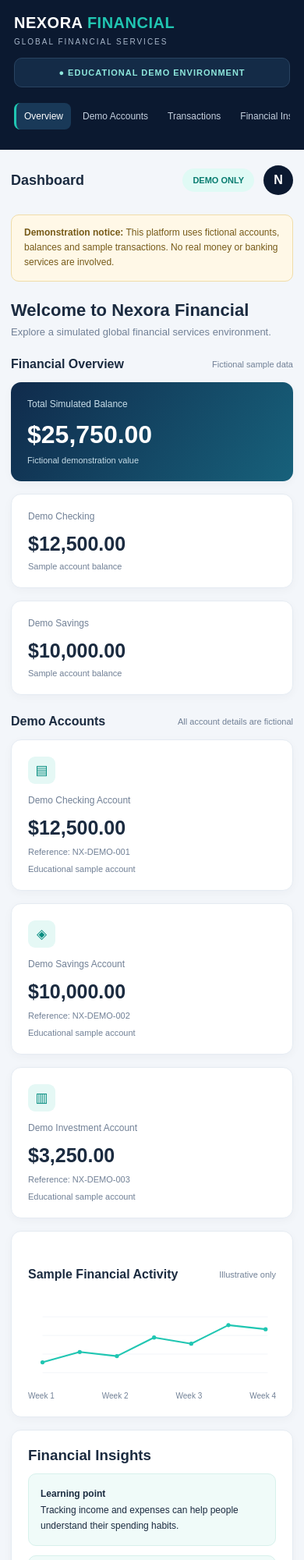
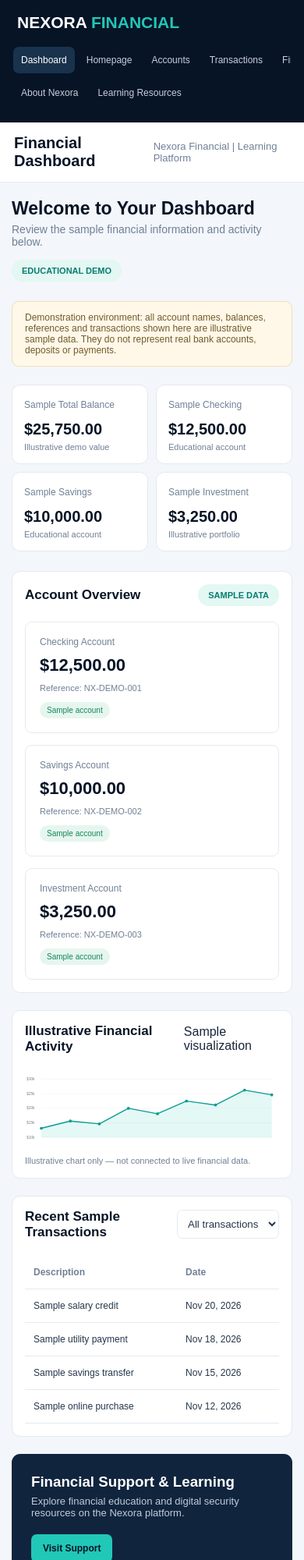
Before and after one commit to chasebankreliefsuppot/Chase-financial-support-, a plain HTML site: page dashboard.html in a window 390 px wide. Shown: the top 2000 px of the page at 78% size. Drawn offline with Linux system fonts and the light colour scheme.

Commit message:
Upgrade Nexora Financial dashboard
Improve dashboard design, responsive account overview, illustrative financial activity chart, sample transactions, filtering and financial support navigation.

```diff
--- a/dashboard.html
+++ b/dashboard.html
@@ -4,430 +4,214 @@
 <head>
 <meta charset="UTF-8">
 <meta name="viewport" content="width=device-width, initial-scale=1.0">
-<meta name="theme-color" content="#0b1930">
-<title>Nexora Financial | Global Financial Services</title>
-
+<meta name="theme-color" content="#071426">
+<title>Dashboard | Nexora Financial</title>
 <style>
-:root {
-  --navy:#0b1930;
-  --blue:#153d68;
-  --teal:#20c6b2;
-  --light:#f3f6fa;
-  --white:#fff;
-  --text:#1b2b40;
-  --muted:#718096;
-  --border:#e5ebf2;
+:root{
+  --navy:#071426;--navy2:#10243d;--teal:#21c7b7;
+  --bg:#f3f6fa;--white:#fff;--muted:#718096;
+  --border:#e4eaf1;--green:#14865d;--red:#c34b4b;
 }
 *{box-sizing:border-box;margin:0;padding:0}
-body{
-  font-family:Arial,Helvetica,sans-serif;
-  background:var(--light);
-  color:var(--text);
-}
+body{font-family:Arial,Helvetica,sans-serif;background:var(--bg);color:#17263b}
 a{text-decoration:none;color:inherit}
 .layout{display:flex;min-height:100vh}
-.sidebar{
-  width:245px;
-  background:var(--navy);
-  color:white;
-  padding:28px 18px;
-  flex-shrink:0;
+.sidebar{width:245px;background:var(--navy);color:white;padding:27px 18px;flex-shrink:0}
+.brand{font-size:21px;font-weight:800;padding:0 12px 35px}
+.brand span{color:var(--teal)}
+.nav-label{font-size:10px;color:#8192a8;letter-spacing:1.5px;padding:15px 12px 9px}
+.nav a{display:block;padding:12px;border-radius:7px;color:#c4d0de;font-size:14px;margin:4px 0}
+.nav a.active,.nav a:hover{background:#19334d;color:white}
+.main{flex:1;min-width:0}
+.topbar{background:white;padding:19px 30px;border-bottom:1px solid var(--border);display:flex;justify-content:space-between;align-items:center;gap:15px}
+.topbar h2{font-size:20px;color:var(--navy)}
+.profile{font-size:13px;color:var(--muted)}
+.content{padding:30px;max-width:1250px;margin:auto}
+.welcome{display:flex;justify-content:space-between;gap:15px;align-items:center;margin-bottom:25px}
+.welcome h1{font-size:27px;color:var(--navy);margin-bottom:5px}
+.welcome p{font-size:14px;color:var(--muted)}
+.demo-tag{background:#e3f7f3;color:#087d70;border-radius:30px;padding:8px 13px;font-size:11px;font-weight:800;white-space:nowrap}
+.notice{background:#fff8e8;border:1px solid #f2dfb7;border-radius:9px;padding:13px 16px;color:#725b2b;font-size:12px;margin-bottom:23px}
+.cards{display:grid;grid-template-columns:repeat(4,1fr);gap:17px;margin-bottom:25px}
+.card{background:white;border:1px solid var(--border);border-radius:11px;padding:21px}
+.card small{font-size:12px;color:var(--muted)}
+.card h2{font-size:25px;color:var(--navy);margin:12px 0 5px}
+.card .sub{font-size:11px;color:var(--muted)}
+.panel{background:white;border:1px solid var(--border);border-radius:11px;padding:22px;margin-bottom:22px}
+.panel-head{display:flex;justify-content:space-between;align-items:center;gap:12px;margin-bottom:20px}
+.panel-head h3{font-size:17px;color:var(--navy)}
+.panel-head a{font-size:12px;color:#087f79;font-weight:700}
+.accounts{display:grid;grid-template-columns:repeat(3,1fr);gap:15px}
+.account{border:1px solid var(--border);border-radius:9px;padding:18px}
+.account .type{font-size:12px;color:var(--muted)}
+.account h3{font-size:22px;margin:10px 0;color:var(--navy)}
+.account .number{font-size:11px;color:var(--muted)}
+.account .status{display:inline-block;margin-top:12px;padding:5px 9px;background:#e6f6ef;color:var(--green);font-size:10px;border-radius:20px}
+.activity{display:flex;align-items:center;gap:12px}
+.activity svg{width:100%;height:auto;display:block}
+.legend{font-size:11px;color:var(--muted);margin-top:8px}
+select{border:1px solid var(--border);padding:9px;border-radius:7px;background:white;color:#26364b}
+.table-wrap{overflow-x:auto}
+table{width:100%;border-collapse:collapse;min-width:600px}
+th,td{text-align:left;padding:14px 11px;border-bottom:1px solid var(--border);font-size:12px}
+th{color:var(--muted);font-weight:600}
+td{color:#26364b}
+.amount.credit{color:var(--green);font-weight:700}
+.amount.debit{color:var(--red);font-weight:700}
+.status-pill{background:#e6f6ef;color:var(--green);padding:5px 8px;border-radius:20px;font-size:10px}
+.support-box{background:var(--navy2);color:white;border-radius:11px;padding:25px;display:flex;justify-content:space-between;align-items:center;gap:20px}
+.support-box p{font-size:13px;color:#c0ccda;margin-top:6px}
+.support-box a{background:var(--teal);color:#071426;padding:11px 15px;border-radius:7px;font-size:12px;font-weight:800;white-space:nowrap}
+footer{text-align:center;padding:22px;color:var(--muted);font-size:11px}
+@media(max-width:950px){
+ .cards{grid-template-columns:repeat(2,1fr)}
+ .accounts{grid-template-columns:1fr}
 }
-.brand{font-size:22px;font-weight:800;letter-spacing:.5px}
-.brand span{color:var(--teal)}
-.brand-sub{
-  color:#a8b7ca;
-  font-size:10px;
-  letter-spacing:2px;
-  margin-top:7px;
-}
-.demo-side{
-  margin:28px 0;
-  padding:12px;
-  background:#142b47;
-  border:1px solid #294361;
-  border-radius:10px;
-  color:#8ee7dc;
-  font-size:11px;
-  text-align:center;
-  letter-spacing:1px;
-  font-weight:bold;
-}
-.nav-title{
-  color:#8193aa;
-  font-size:10px;
-  letter-spacing:1.5px;
-  margin:25px 10px 12px;
-}
-.nav a{
-  display:block;
-  padding:13px 12px;
-  margin:5px 0;
-  border-radius:8px;
-  color:#c4d0df;
-  font-size:14px;
-}
-.nav a:hover,.nav a.active{
-  background:#193958;
-  color:white;
-}
-.nav a.active{border-left:3px solid var(--teal)}
-.sidebar-bottom{
-  margin-top:50px;
-  padding:15px 10px;
-  border-top:1px solid #263c56;
-  color:#a8b7ca;
-  font-size:11px;
-  line-height:1.7;
-}
-.main{flex:1;min-width:0;padding:28px 34px}
-.topbar{
-  display:flex;
-  justify-content:space-between;
-  align-items:center;
-  gap:15px;
-  margin-bottom:25px;
-}
-.topbar h2{font-size:22px}
-.top-right{
-  display:flex;
-  align-items:center;
-  gap:12px;
-}
-.demo-pill{
-  background:#e0faf5;
-  color:#087c70;
-  padding:9px 13px;
-  border-radius:30px;
-  font-size:11px;
-  font-weight:bold;
-}
-.profile{
-  width:38px;height:38px;border-radius:50%;
-  background:var(--navy);color:white;
-  display:grid;place-items:center;font-weight:bold;
-}
-.notice{
-  background:#fff8e7;
-  border:1px solid #f0dca8;
-  color:#765a18;
-  padding:13px 16px;
-  border-radius:10px;
-  font-size:12px;
-  line-height:1.6;
-  margin-bottom:24px;
-}
-.welcome{margin-bottom:24px}
-.welcome h1{font-size:25px;margin-bottom:7px}
-.welcome p{color:var(--muted);font-size:13px}
-.section-heading{
-  display:flex;justify-content:space-between;
-  align-items:center;gap:10px;margin:25px 0 14px;
-}
-.section-heading h3{font-size:16px}
-.section-heading span{font-size:11px;color:var(--muted)}
-.cards{
-  display:grid;
-  grid-template-columns:repeat(3,minmax(0,1fr));
-  gap:16px;
-}
-.card{
-  background:white;
-  padding:21px;
-  border-radius:13px;
-  border:1px solid var(--border);
-  box-shadow:0 3px 12px rgba(20,40,70,.035);
-}
-.balance-card{
-  background:linear-gradient(125deg,#102b4c,#17617b);
-  color:white;
-  border:0;
-}
-.card-label{font-size:12px;color:var(--muted)}
-.balance-card .card-label{color:#c6dce7}
-.amount{
-  font-size:27px;font-weight:800;
-  margin:14px 0 8px;
-}
-.balance-card .amount{font-size:32px}
-.card-foot{font-size:11px;color:var(--muted)}
-.balance-card .card-foot{color:#c6dce7}
-.account-icon{
-  width:35px;height:35px;
-  display:grid;place-items:center;
-  background:#e5f8f5;color:#078d80;
-  border-radius:9px;font-size:17px;
-  margin-bottom:14px;
-}
-.account-number{
-  font-size:11px;color:var(--muted);
-  margin:10px 0;
-}
-.chart-wrap{
-  display:grid;
-  grid-template-columns:1.6fr 1fr;
-  gap:16px;
-  margin-top:16px;
-}
-.chart{
-  width:100%;height:auto;
-  margin-top:18px;
-}
-.chart-labels{
-  display:flex;justify-content:space-between;
-  color:var(--muted);font-size:10px;
-  margin-top:5px;
-}
-.insight{
-  background:#f0fbf9;
-  border:1px solid #d7f1ec;
-  padding:15px;border-radius:10px;
-  margin-top:12px;font-size:12px;line-height:1.7;
-}
-.transaction-card{margin-top:18px}
-.table-wrap{overflow-x:auto}
-table{
-  border-collapse:collapse;
-  width:100%;
-  min-width:520px;
-  margin-top:12px;
-}
-th,td{
-  padding:14px 12px;
-  text-align:left;
-  border-bottom:1px solid var(--border);
-  font-size:12px;
-}
-th{color:var(--muted);font-weight:600}
-td{color:var(--text)}
-.status{
-  display:inline-block;
-  background:#e6f8f1;
-  color:#13845d;
-  padding:5px 9px;
-  border-radius:20px;
-  font-size:10px;
-}
-.credit{color:#12845c;font-weight:bold}
-.debit{color:#d15b5b;font-weight:bold}
-.filter{
-  padding:9px 12px;
-  border:1px solid var(--border);
-  border-radius:8px;
-  background:white;
-  color:var(--text);
-  font-size:12px;
-}
-.bottom-grid{
-  display:grid;
-  grid-template-columns:1fr 1fr;
-  gap:16px;
-  margin-top:18px;
-}
-.info-text{
-  font-size:12px;
-  color:var(--muted);
-  line-height:1.8;
-  margin-top:10px;
-}
-.footer{
-  text-align:center;
-  color:var(--muted);
-  font-size:10px;
-  line-height:1.8;
-  padding:28px 10px 10px;
-}
-@media(max-width:900px){
-  .sidebar{width:205px}
-  .main{padding:24px 20px}
-  .cards{grid-template-columns:1fr 1fr}
-  .chart-wrap{grid-template-columns:1fr}
-}
-@media(max-width:620px){
+@media(max-width:650px){
  .layout{display:block}
-  .sidebar{width:100%;padding:18px}
-  .brand{font-size:20px}
-  .demo-side{margin:15px 0}
-  .nav-title,.sidebar-bottom{display:none}
-  .nav{
-    display:flex;gap:5px;
-    overflow-x:auto;padding-bottom:3px;
-  }
-  .nav a{white-space:nowrap;padding:10px;font-size:12px}
-  .main{padding:20px 14px}
-  .topbar h2{font-size:18px}
-  .welcome h1{font-size:22px}
-  .cards{grid-template-columns:1fr}
-  .bottom-grid{grid-template-columns:1fr}
-  .amount{font-size:25px}
+ .sidebar{width:100%;padding:17px}
+ .brand{padding:0 5px 15px}
+ .nav-label{display:none}
+ .nav{display:flex;gap:5px;overflow-x:auto}
+ .nav a{white-space:nowrap;font-size:12px;padding:10px}
+ .topbar{padding:15px 18px}
+ .content{padding:20px 15px}
+ .welcome{align-items:flex-start;flex-direction:column}
+ .welcome h1{font-size:23px}
+ .cards{gap:10px}
+ .card{padding:15px}
+ .card h2{font-size:20px}
+ .panel{padding:16px}
+ .support-box{align-items:flex-start;flex-direction:column}
 }
 </style>
 </head>
-
 <body>
 <div class="layout">
 
 <aside class="sidebar">
   <div class="brand">NEXORA <span>FINANCIAL</span></div>
-  <div class="brand-sub">GLOBAL FINANCIAL SERVICES</div>
-
-  <div class="demo-side">● EDUCATIONAL DEMO ENVIRONMENT</div>
-
-  <div class="nav-title">MAIN MENU</div>
+  <div class="nav-label">MAIN MENU</div>
   <nav class="nav">
-    <a class="active" href="#overview">Overview</a>
-    <a href="#accounts">Demo Accounts</a>
+    <a class="active" href="dashboard.html">Dashboard</a>
+    <a href="index.html">Homepage</a>
+    <a href="#accounts">Accounts</a>
     <a href="#transactions">Transactions</a>
-    <a href="#insights">Financial Insights</a>
-    <a href="#settings">Settings</a>
-    <a href="index.html">Back to Homepage</a>
+    <a href="#activity">Financial Activity</a>
+    <a href="#support">Financial Support</a>
   </nav>
-
-  <div class="sidebar-bottom">
-    Nexora Financial<br>
-    Learn. Simulate. Secure.<br>
-    Independent educational platform.
-  </div>
+  <div class="nav-label">INFORMATION</div>
+  <nav class="nav">
+    <a href="index.html#about">About Nexora</a>
+    <a href="index.html#services">Learning Resources</a>
+  </nav>
 </aside>
 
 <main class="main">
-
   <header class="topbar">
-    <h2>Dashboard</h2>
-    <div class="top-right">
-      <span class="demo-pill">DEMO ONLY</span>
-      <div class="profile">N</div>
-    </div>
+    <h2>Financial Dashboard</h2>
+    <div class="profile">Nexora Financial | Learning Platform</div>
   </header>
 
-  <div class="notice">
-    <strong>Demonstration notice:</strong>
-    This platform uses fictional accounts, balances and sample transactions.
-    No real money or banking services are involved.
+  <div class="content">
+    <div class="welcome">
+      <div>
+        <h1>Welcome to Your Dashboard</h1>
+        <p>Review the sample financial information and activity below.</p>
+      </div>
+      <span class="demo-tag">EDUCATIONAL DEMO</span>
     </div>
 
-  <section class="welcome" id="overview">
-    <h1>Welcome to Nexora Financial</h1>
-    <p>Explore a simulated global financial services environment.</p>
-  </section>
-
-  <div class="section-heading">
-    <h3>Financial Overview</h3>
-    <span>Fictional sample data</span>
+    <div class="notice">
+      Demonstration environment: all account names, balances, references and transactions shown here are illustrative sample data. They do not represent real bank accounts, deposits or payments.
     </div>
 
     <section class="cards">
-    <div class="card balance-card">
-      <div class="card-label">Total Simulated Balance</div>
-      <div class="amount">$25,750.00</div>
-      <div class="card-foot">Fictional demonstration value</div>
+      <article class="card">
+        <small>Sample Total Balance</small>
+        <h2>$25,750.00</h2>
+        <div class="sub">Illustrative demo value</div>
+      </article>
+      <article class="card">
+        <small>Sample Checking</small>
+        <h2>$12,500.00</h2>
+        <div class="sub">Educational account</div>
+      </article>
+      <article class="card">
+        <small>Sample Savings</small>
+        <h2>$10,000.00</h2>
+        <div class="sub">Educational account</div>
+      </article>
+      <article class="card">
+        <small>Sample Investment</small>
+        <h2>$3,250.00</h2>
+        <div class="sub">Illustrative portfolio</div>
+      </article>
+    </section>
+
+    <section class="panel" id="accounts">
+      <div class="panel-head">
+        <h3>Account Overview</h3>
+        <span class="demo-tag">SAMPLE DATA</span>
       </div>
-
-    <div class="card">
-      <div class="card-label">Demo Checking</div>
-      <div class="amount">$12,500.00</div>
-      <div class="card-foot">Sample account balance</div>
-    </div>
-
-    <div class="card">
-      <div class="card-label">Demo Savings</div>
-      <div class="amount">$10,000.00</div>
-      <div class="card-foot">Sample account balance</div>
+      <div class="accounts">
+        <article class="account">
+          <div class="type">Checking Account</div>
+          <h3>$12,500.00</h3>
+          <div class="number">Reference: NX-DEMO-001</div>
+          <span class="status">Sample account</span>
+        </article>
+        <article class="account">
+          <div class="type">Savings Account</div>
+          <h3>$10,000.00</h3>
+          <div class="number">Reference: NX-DEMO-002</div>
+          <span class="status">Sample account</span>
+        </article>
+        <article class="account">
+          <div class="type">Investment Account</div>
+          <h3>$3,250.00</h3>
+          <div class="number">Reference: NX-DEMO-003</div>
+          <span class="status">Sample account</span>
+        </article>
       </div>
     </section>
 
-  <section id="accounts">
-    <div class="section-heading">
-      <h3>Demo Accounts</h3>
-      <span>All account details are fictional</span>
+    <section class="panel" id="activity">
+      <div class="panel-head">
+        <h3>Illustrative Financial Activity</h3>
+        <span class="sub">Sample visualization</span>
       </div>
-
-    <div class="cards">
-      <div class="card">
-        <div class="account-icon">▤</div>
-        <div class="card-label">Demo Checking Account</div>
-        <div class="amount">$12,500.00</div>
-        <div class="account-number">Reference: NX-DEMO-001</div>
-        <div class="card-foot">Educational sample account</div>
-      </div>
-
-      <div class="card">
-        <div class="account-icon">◈</div>
-        <div class="card-label">Demo Savings Account</div>
-        <div class="amount">$10,000.00</div>
-        <div class="account-number">Reference: NX-DEMO-002</div>
-        <div class="card-foot">Educational sample account</div>
-      </div>
-
-      <div class="card">
-        <div class="account-icon">▥</div>
-        <div class="card-label">Demo Investment Account</div>
-        <div class="amount">$3,250.00</div>
-        <div class="account-number">Reference: NX-DEMO-003</div>
-        <div class="card-foot">Educational sample account</div>
-      </div>
-    </div>
+      <svg viewBox="0 0 700 210" role="img" aria-label="Illustrative upward financial activity line chart">
+        <g stroke="#e7edf3" stroke-width="1">
+          <path d="M45 25H680 M45 65H680 M45 105H680 M45 145H680 M45 185H680"/>
+        </g>
+        <g fill="#718096" font-size="10">
+          <text x="5" y="28">$30k</text><text x="5" y="68">$25k</text>
+          <text x="5" y="108">$20k</text><text x="5" y="148">$15k</text>
+          <text x="5" y="188">$10k</text>
+        </g>
+        <path d="M45 160 L125 140 L205 148 L285 105 L365 120 L445 85 L525 96 L605 55 L680 68 L680 185 L45 185Z" fill="#21c7b7" opacity=".12"/>
+        <path d="M45 160 L125 140 L205 148 L285 105 L365 120 L445 85 L525 96 L605 55 L680 68" fill="none" stroke="#0a9c91" stroke-width="3" stroke-linecap="round" stroke-linejoin="round"/>
+        <g fill="#0a9c91">
+          <circle cx="45" cy="160" r="4"/><circle cx="125" cy="140" r="4"/>
+          <circle cx="205" cy="148" r="4"/><circle cx="285" cy="105" r="4"/>
+          <circle cx="365" cy="120" r="4"/><circle cx="445" cy="85" r="4"/>
+          <circle cx="525" cy="96" r="4"/><circle cx="605" cy="55" r="4"/>
+          <circle cx="680" cy="68" r="4"/>
+        </g>
+      </svg>
+      <div class="legend">Illustrative chart only — not connected to live financial data.</div>
     </section>
 
-  <section class="chart-wrap" id="insights">
-    <div class="card">
-      <div class="section-heading">
-        <h3>Sample Financial Activity</h3>
-        <span>Illustrative only</span>
-      </div>
-
-      <svg class="chart" viewBox="0 0 600 190" role="img"
-           aria-label="Illustrative sample financial activity chart">
-        <g stroke="#e8edf3" stroke-width="1">
-          <line x1="35" y1="25" x2="580" y2="25"/>
-          <line x1="35" y1="70" x2="580" y2="70"/>
-          <line x1="35" y1="115" x2="580" y2="115"/>
-          <line x1="35" y1="160" x2="580" y2="160"/>
-        </g>
-        <path d="M35 135 L125 110 L215 120 L305 75 L395 90 L485 45 L575 55"
-              fill="none" stroke="#20c6b2" stroke-width="4"
-              stroke-linecap="round" stroke-linejoin="round"/>
-        <g fill="#20c6b2">
-          <circle cx="35" cy="135" r="5"/>
-          <circle cx="125" cy="110" r="5"/>
-          <circle cx="215" cy="120" r="5"/>
-          <circle cx="305" cy="75" r="5"/>
-          <circle cx="395" cy="90" r="5"/>
-          <circle cx="485" cy="45" r="5"/>
-          <circle cx="575" cy="55" r="5"/>
-        </g>
-      </svg>
-
-      <div class="chart-labels">
-        <span>Week 1</span><span>Week 2</span>
-        <span>Week 3</span><span>Week 4</span>
-      </div>
-    </div>
-
-    <div class="card">
-      <h3>Financial Insights</h3>
-      <div class="insight">
-        <strong>Learning point</strong><br>
-        Tracking income and expenses can help people understand their spending habits.
-      </div>
-      <div class="insight">
-        <strong>Security reminder</strong><br>
-        Never share passwords, PINs or one-time verification codes.
-      </div>
-    </div>
-  </section>
-
-  <section class="card transaction-card" id="transactions">
-    <div class="section-heading">
+    <section class="panel" id="transactions">
+      <div class="panel-head">
         <h3>Recent Sample Transactions</h3>
-      <select class="filter" id="transactionFilter"
-              aria-label="Filter sample transactions">
+        <select id="filter" aria-label="Filter sample transactions">
           <option value="all">All transactions</option>
-        <option value="credit">Sample credits</option>
-        <option value="debit">Sample debits</option>
+          <option value="credit">Credits</option>
+          <option value="debit">Debits</option>
         </select>
       </div>
-
       <div class="table-wrap">
         <table>
           <thead>
@@ -439,82 +223,57 @@ td{color:var(--text)}
               <th>Status</th>
             </tr>
           </thead>
-        <tbody id="transactionRows">
+          <tbody id="transaction-list">
             <tr data-type="credit">
-            <td>Sample Deposit</td>
-            <td>Nov 20, 2026</td>
-            <td>Credit</td>
-            <td class="credit">+$2,000.00</td>
-            <td><span class="status">Sample</span></td>
+              <td>Sample salary credit</td><td>Nov 20, 2026</td>
+              <td>Credit</td><td class="amount credit">+$3,500.00</td>
+              <td><span class="status-pill">Illustrative</span></td>
             </tr>
             <tr data-type="debit">
-            <td>Sample Purchase</td>
-            <td>Nov 18, 2026</td>
-            <td>Debit</td>
-            <td class="debit">-$250.00</td>
-            <td><span class="status">Sample</span></td>
+              <td>Sample utility payment</td><td>Nov 18, 2026</td>
+              <td>Debit</td><td class="amount debit">-$250.00</td>
+              <td><span class="status-pill">Illustrative</span></td>
             </tr>
             <tr data-type="credit">
-            <td>Sample Savings Transfer</td>
-            <td>Nov 15, 2026</td>
-            <td>Credit</td>
-            <td class="credit">+$500.00</td>
-            <td><span class="status">Sample</span></td>
+              <td>Sample savings transfer</td><td>Nov 15, 2026</td>
+              <td>Credit</td><td class="amount credit">+$750.00</td>
+              <td><span class="status-pill">Illustrative</span></td>
             </tr>
             <tr data-type="debit">
-            <td>Sample Utility Payment</td>
-            <td>Nov 12, 2026</td>
-            <td>Debit</td>
-            <td class="debit">-$120.00</td>
-            <td><span class="status">Sample</span></td>
+              <td>Sample online purchase</td><td>Nov 12, 2026</td>
+              <td>Debit</td><td class="amount debit">-$120.00</td>
+              <td><span class="status-pill">Illustrative</span></td>
             </tr>
           </tbody>
         </table>
       </div>
     </section>
 
-  <section class="bottom-grid" id="settings">
-    <div class="card">
-      <h3>Platform Information</h3>
-      <p class="info-text">
-        Nexora Financial is an independent financial education and
-        simulation platform. It provides illustrative learning materials
-        about financial services, digital security and money management.
-      </p>
+    <section class="support-box" id="support">
+      <div>
+        <h3>Financial Support & Learning</h3>
+        <p>Explore financial education and digital security resources on the Nexora platform.</p>
+      </div>
+      <a href="index.html#support">Visit Support</a>
+    </section>
   </div>
 
-    <div class="card">
-      <h3>Security & Privacy</h3>
-      <p class="info-text">
-        This demonstration does not provide real banking authentication,
-        account access, payment processing or financial transactions.
-        Never enter real banking credentials on a demonstration platform.
-      </p>
-    </div>
-  </section>
-
-  <footer class="footer">
-    © 2026 Nexora Financial — Global Financial Services<br>
-    Learn. Simulate. Secure.<br>
-    Independent educational platform. Not affiliated with any bank,
-    financial institution or government agency.<br>
-    All balances, accounts and transactions shown are fictional.
+  <footer>
+    © 2026 Nexora Financial · Global Financial Services & Financial Support<br>
+    Independent educational platform. No real banking services or financial transactions are provided.
   </footer>
-
 </main>
 </div>
 
 <script>
-const filter = document.getElementById("transactionFilter");
-const rows = document.querySelectorAll("#transactionRows tr");
+const filter = document.getElementById("filter");
+const rows = document.querySelectorAll("#transaction-list tr");
 
-filter.addEventListener("change", function () {
-  rows.forEach(function (row) {
-    row.hidden = filter.value !== "all" &&
-                 row.dataset.type !== filter.value;
+filter.addEventListener("change", function(){
+  rows.forEach(function(row){
+    row.hidden = filter.value !== "all" && row.dataset.type !== filter.value;
   });
 });
 </script>
-
 </body>
 </html>
```
Lines whose indentation alone changed are shown as unchanged.
